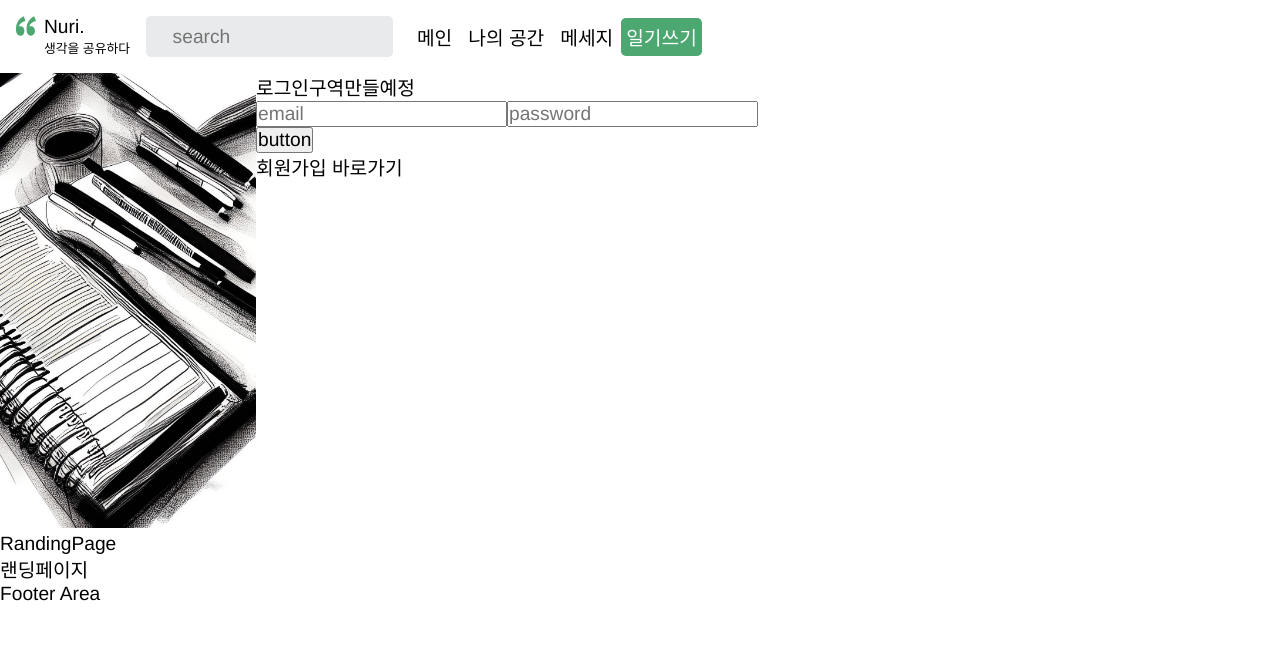
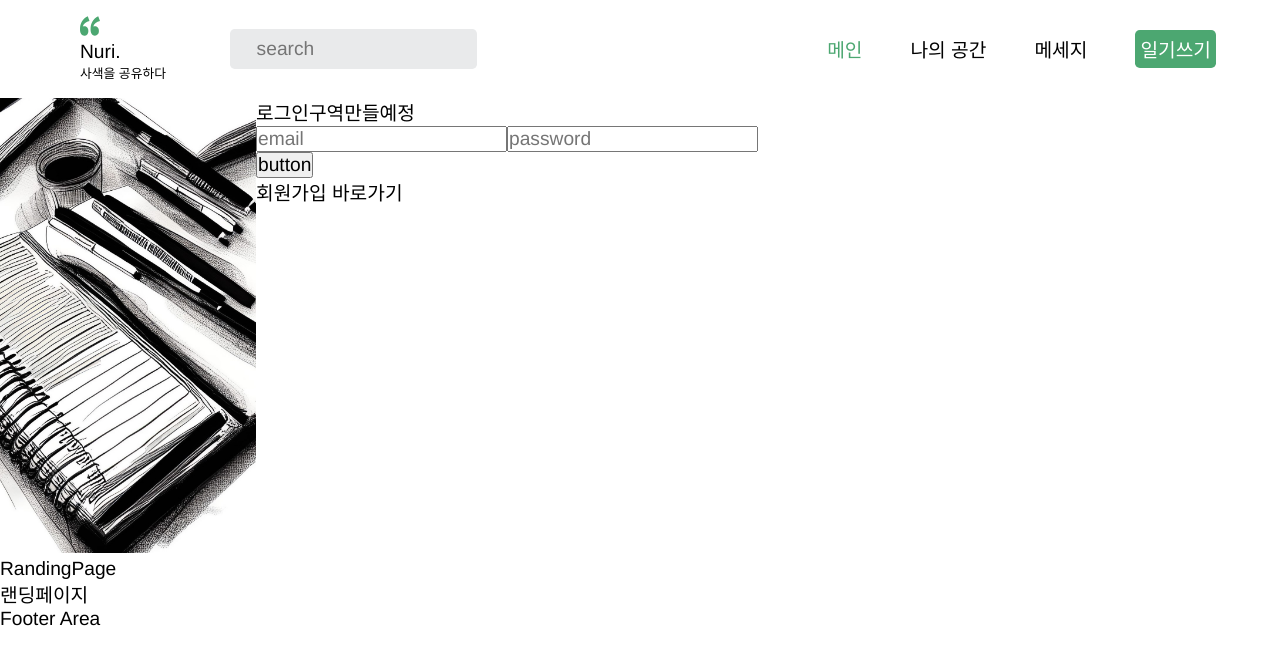
Before and after one commit to osamhack2022/WEB_SharedDiary_Nuri, a React (Create React App) app in the folder Project/frontend/: page / in a window 1280 px wide. Shown: the top 664 px of the page. Built offline with nearby package versions, Linux system fonts and the light colour scheme; a web font is replaced by a local one.

Commit message:
header css 작성중(2)

```diff
--- a/Project/frontend/public/index.html
+++ b/Project/frontend/public/index.html
@@ -2,16 +2,16 @@
 <html lang="en">
   <head>
     <meta charset="utf-8" />
-    <link rel="icon" href="%PUBLIC_URL%/favicon.ico" />
+    <link rel="icon" href="%PUBLIC_URL%/따옴표.ico" />
     <meta name="viewport" content="width=device-width, initial-scale=1" />
     <meta name="theme-color" content="#4CA771" />
     <meta
       name="description"
       content="Web site created using create-react-app"
     />
-    <link rel="apple-touch-icon" href="%PUBLIC_URL%/logo192.png" />
+    <link rel="apple-touch-icon" href="%PUBLIC_URL%/따옴표.svg" />
     <link rel="manifest" href="%PUBLIC_URL%/manifest.json" crossorigin="use-credentials"/>
-    <title>Nuri | 생각을 공유하다</title>
+    <title>Nuri | 사색을 공유하다</title>
   </head>
   <body>
     <noscript>해당 브라우저에서는 진행되지 않습니다.</noscript>
--- a/Project/frontend/src/App.jsx
+++ b/Project/frontend/src/App.jsx
@@ -10,7 +10,7 @@ function App() {
         <BrowserRouter>
           <Header/>
           <Routes>
-            <Route path="/" element={<RandingPage/>}/>
+            <Route exact path="/" element={<RandingPage/>}/>
             <Route path="/accounts/signup" element={<Signup/>}/>
             <Route path="*" element={<NotFound/>}/>
           </Routes>
--- a/Project/frontend/src/_components/Header.jsx
+++ b/Project/frontend/src/_components/Header.jsx
@@ -1,4 +1,4 @@
-import { NavLink } from 'react-router-dom';
+import { NavLink, Link } from 'react-router-dom';
 import '../static/css/header.css';
 import logo from '../static/img/따옴표.svg';
 export { Header };
@@ -8,17 +8,19 @@ function Header() {
       <div className="Header">
         <nav className="navbar">
           <div className="logo-area">
-            <div className="logo"><NavLink to="/"><img src={logo} alt="logo" width="20" height="20"/></NavLink></div>
+            <Link to="/">
+            <div className="logo"><img src={logo} alt="logo" width="20" height="20"/></div>
             <div className="logo-string">
               <p>Nuri.</p>
-              <p style={{fontSize: ".8rem"}}>생각을 공유하다</p>
+              <p style={{fontSize: ".8rem"}}>사색을 공유하다</p>
             </div>
+            </Link>
           </div>
-          <input type="text" placeholder="     search"/>
+          <div className='nav-input'><input type="text" placeholder="     search"/></div>
           <div className='nav-menu'>
-            <NavLink to="/">메인</NavLink>{" "}
-            <NavLink to="/accounts/signup">나의 공간</NavLink>{" "}
-            <NavLink to="/accounts/login">메세지</NavLink>
+            <NavLink exact to="/" activeClassName='selected'>메인</NavLink>
+            <NavLink to="/accounts/signup" activeClassName='selected'>나의 공간</NavLink>
+            <NavLink to="/accounts/login" activeClassName='selected'>메세지</NavLink>
             <button><NavLink to="/accounts/login"><p style={{color:"white"}}>일기쓰기</p></NavLink></button>
           </div>
         </nav>
--- a/Project/frontend/src/static/css/header.css
+++ b/Project/frontend/src/static/css/header.css
@@ -6,28 +6,40 @@
 }
 .Header > .navbar > .logo-area {
     display: flex;
-    margin-right: 1rem;
+    margin: 0 4rem 0 4rem;
 }
-.Header > .navbar > .logo-area > .logo {
+.Header > .navbar > .logo-area > a > .logo {
     margin-right: .5rem;
 }
-.Header > .navbar > input {
+.Header > .navbar > .nav-input {
+    display: flex;
+    align-items: center;
+    justify-content: center;
+}
+.Header > .navbar > .nav-input > input {
     border: none;
     border-radius: .3rem;
     background: #E9EAEB;
     margin-right: 1rem;
+    height: 2.5rem;
+    vertical-align: middle;
 }
 .Header > .navbar > .nav-menu {
     display: flex;
     align-items: center;
     justify-content: center;
+    margin-left: auto;
 }
 .Header > .navbar > .nav-menu > a {
-    margin: 0 .5rem 0 .5rem;
+    margin: 0 1.5rem 0 1.5rem;
+}
+.Header > .navbar > .nav-menu > .active {
+    color: #4CA771;
 }
 .Header > .navbar > .nav-menu > button {
     padding: 5px;
     border: none;
     border-radius: .3rem;
     background: #4CA771;
+    margin: 0 3rem 0 1.5rem;
 }
```
Also changed, not shown: Project/frontend/public/따옴표.svg (added), 1 other file (tests, documents, lock files or other folders).
